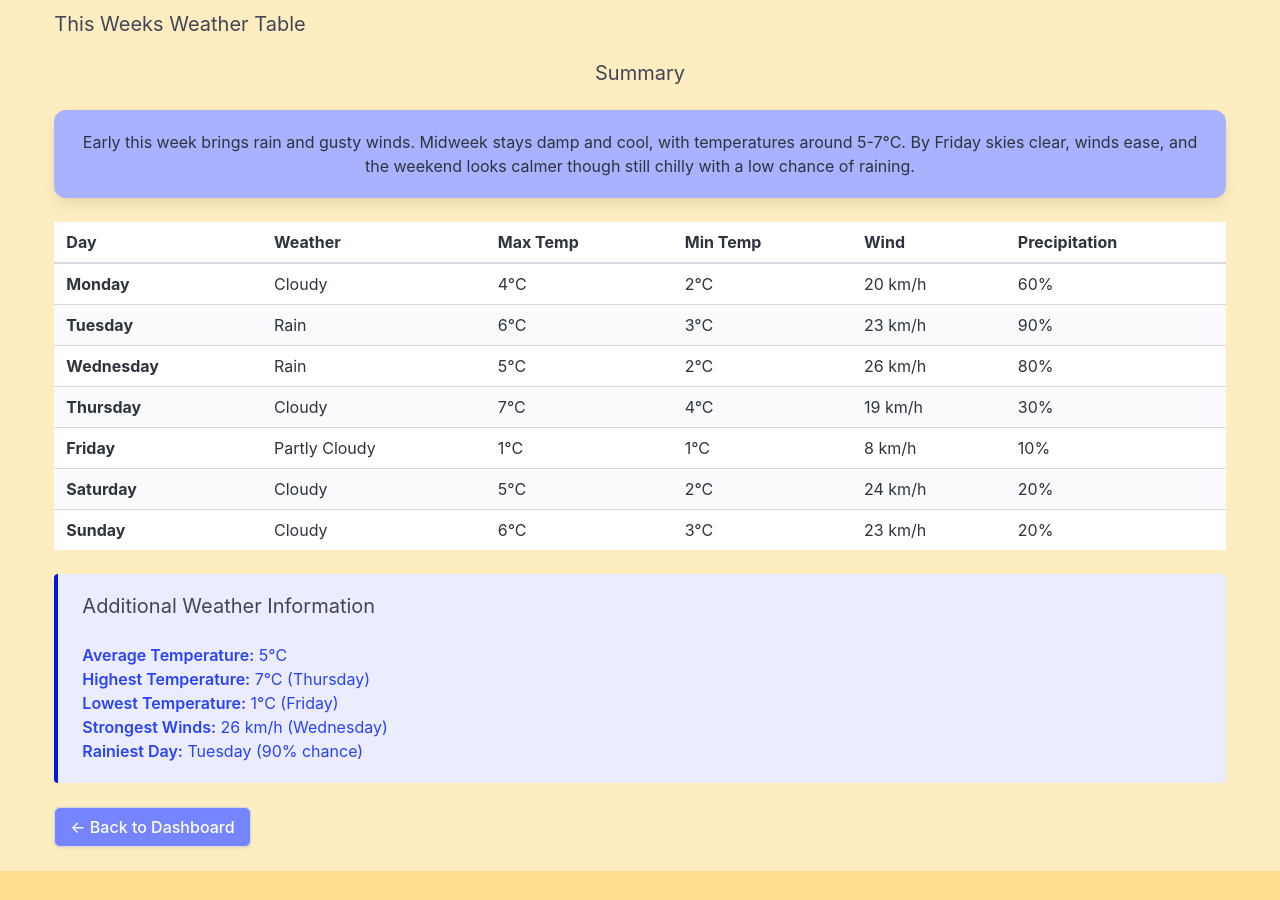
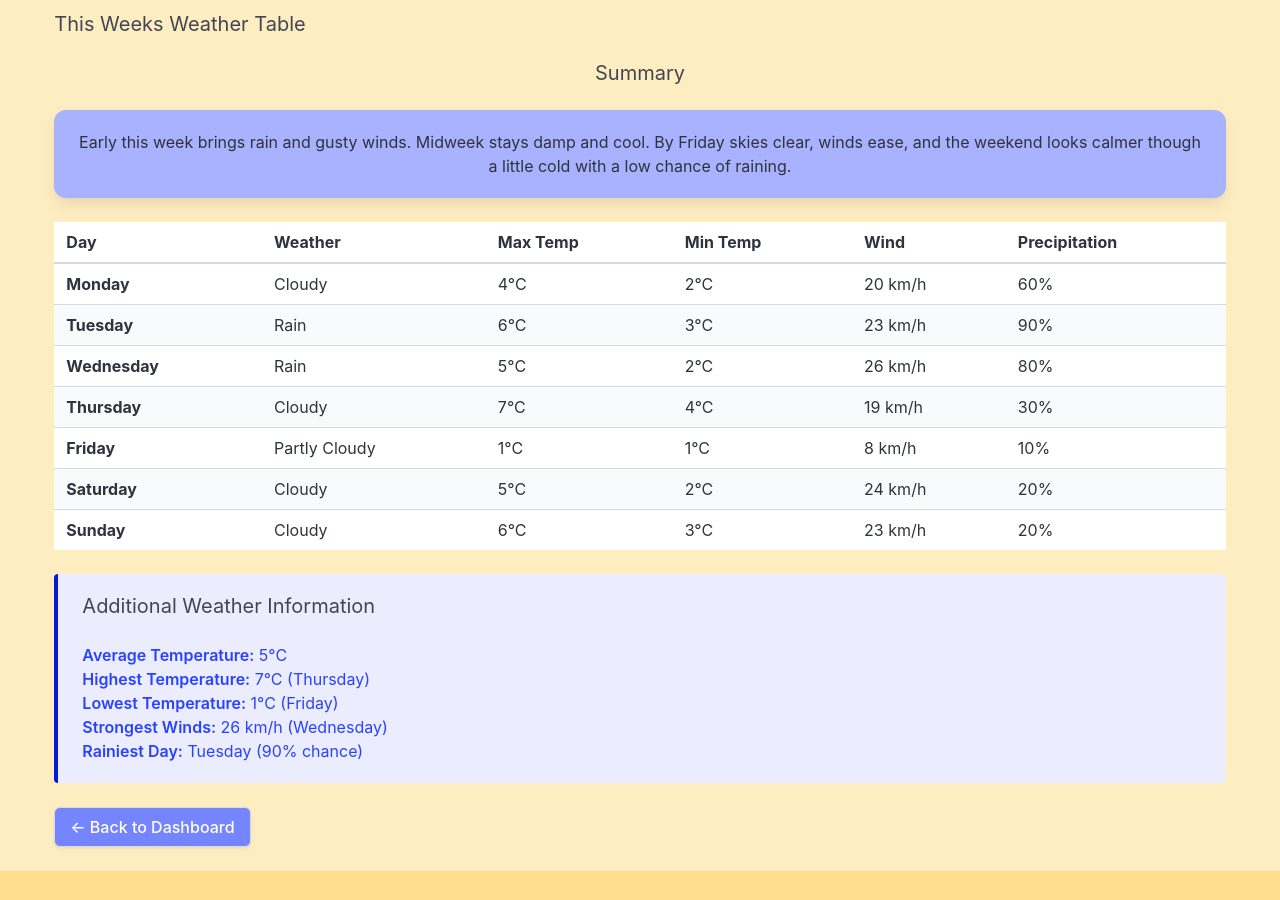
Before and after one commit to BoonChinLook/whether-weather-app, an Eleventy site: page city-helsinki.njk in a window 1280 px wide. Shown: the part 1080-1980 px from the top of the page. Built offline with nearby package versions, Linux system fonts and the light colour scheme; Eleventy itself is replaced by a stand-in of ours; files that its build step writes are made by us from their sources.

Commit message:
Update Helsinki weather summary for clarity and conciseness

```diff
--- a/city-helsinki.njk
+++ b/city-helsinki.njk
@@ -40,8 +40,8 @@ eleventyNavigation:
 <div class="has-text-centered">
   <section class="box has-background-link-85 has-text-grey-darker is-inline-block mb-5">
     <p>
-      Early this week brings rain and gusty winds. Midweek stays damp and cool, with temperatures around 5-7°C. By Friday
-      skies clear, winds ease, and the weekend looks calmer though still chilly with a low chance of raining.
+      Early this week brings rain and gusty winds. Midweek stays damp and cool. By Friday
+      skies clear, winds ease, and the weekend looks calmer though a little cold with a low chance of raining.
     </p>
   </section>
 </div>
```
